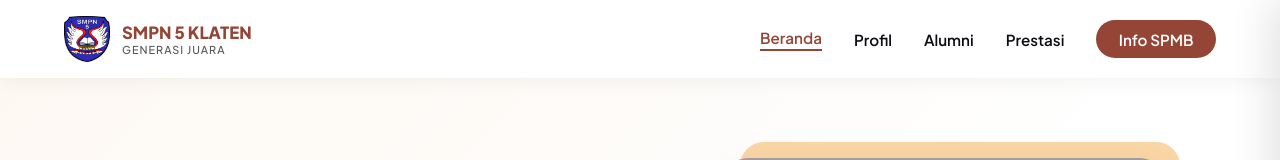
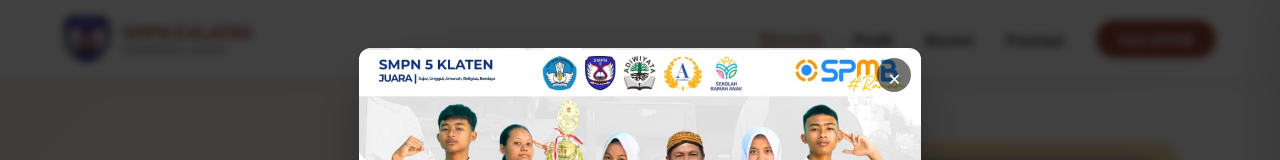
Before and after one commit to Santosa-Dev1507/website-smpn5-klaten, a Next.js app: page / in a window 1280 px wide. Shown: the top 160 px of the page. Built offline with nearby package versions, Linux system fonts and the light colour scheme; grey boxes are pictures that could not be loaded.

Commit message:
fix: move SpmbPopup to correct app/ directory

```diff
--- /dev/null
+++ b/app/components/SpmbPopup.tsx
@@ -0,0 +1,47 @@
+"use client";
+
+import { useEffect, useState } from "react";
+import Image from "next/image";
+
+export default function SpmbPopup() {
+  const [isOpen, setIsOpen] = useState(false);
+
+  useEffect(() => {
+    const hasSeenPopup = localStorage.getItem("spmb_popup_seen_v3");
+
+    if (!hasSeenPopup) {
+      const timer = setTimeout(() => {
+        setIsOpen(true);
+      }, 1000);
+
+      return () => clearTimeout(timer);
+    }
+  }, []);
+
+  const handleClose = () => {
+    setIsOpen(false);
+    localStorage.setItem("spmb_popup_seen_v3", "true");
+  };
+
+  if (!isOpen) return null;
+
+  return (
+    <div className="spmb-info-overlay" onClick={handleClose}>
+      <div className="spmb-info-content" onClick={(e) => e.stopPropagation()}>
+        <button className="spmb-info-close" onClick={handleClose} aria-label="Tutup pengumuman">
+          &times;
+        </button>
+        <div className="spmb-info-image-wrapper">
+          <Image
+            src="/flyer-spmb.jpeg"
+            alt="Pengumuman SPMB SMP Negeri 5 Klaten TA 2026/2027"
+            width={800}
+            height={1000}
+            className="spmb-info-image"
+            priority
+          />
+        </div>
+      </div>
+    </div>
+  );
+}
--- a/app/globals.css
+++ b/app/globals.css
@@ -125,3 +125,74 @@ button {
   border: none;
   font-family: inherit;
 }
+
+/* ── SPMB Announcement Popup ── */
+.spmb-info-overlay {
+  position: fixed;
+  top: 0;
+  left: 0;
+  width: 100vw;
+  height: 100vh;
+  background-color: rgba(0, 0, 0, 0.75);
+  display: flex;
+  justify-content: center;
+  align-items: center;
+  z-index: 9999;
+  padding: 20px;
+  backdrop-filter: blur(4px);
+}
+
+.spmb-info-content {
+  position: relative;
+  background: white;
+  border-radius: 12px;
+  max-width: 90vw;
+  max-height: 90vh;
+  box-shadow: 0 25px 50px -12px rgba(0, 0, 0, 0.5);
+  overflow: hidden;
+  animation: spmbInfoFadeIn 0.35s var(--ease-enter);
+}
+
+@keyframes spmbInfoFadeIn {
+  from { opacity: 0; transform: scale(0.92); }
+  to   { opacity: 1; transform: scale(1); }
+}
+
+.spmb-info-close {
+  position: absolute;
+  top: 10px;
+  right: 10px;
+  background: rgba(0, 0, 0, 0.55);
+  color: white;
+  border: none;
+  border-radius: 50%;
+  width: 34px;
+  height: 34px;
+  font-size: 22px;
+  cursor: pointer;
+  z-index: 10;
+  display: flex;
+  align-items: center;
+  justify-content: center;
+  transition: background 0.2s;
+}
+
+.spmb-info-close:hover {
+  background: rgba(0, 0, 0, 0.85);
+}
+
+.spmb-info-image-wrapper {
+  display: flex;
+  justify-content: center;
+  align-items: center;
+  max-height: 90vh;
+}
+
+.spmb-info-image {
+  width: auto;
+  height: auto;
+  max-width: 100%;
+  max-height: 88vh;
+  object-fit: contain;
+  display: block;
+}
--- a/app/layout.tsx
+++ b/app/layout.tsx
@@ -2,6 +2,7 @@ import type { Metadata } from "next";
 import { Plus_Jakarta_Sans } from "next/font/google";
 import Script from "next/script";
 import "./globals.css";
+import SpmbPopup from "./components/SpmbPopup";
 
 const plusJakartaSans = Plus_Jakarta_Sans({
   subsets: ["latin"],
@@ -48,6 +49,7 @@ export default function RootLayout({
           `}
         </Script>
         {children}
+        <SpmbPopup />
       </body>
     </html>
   );
```
